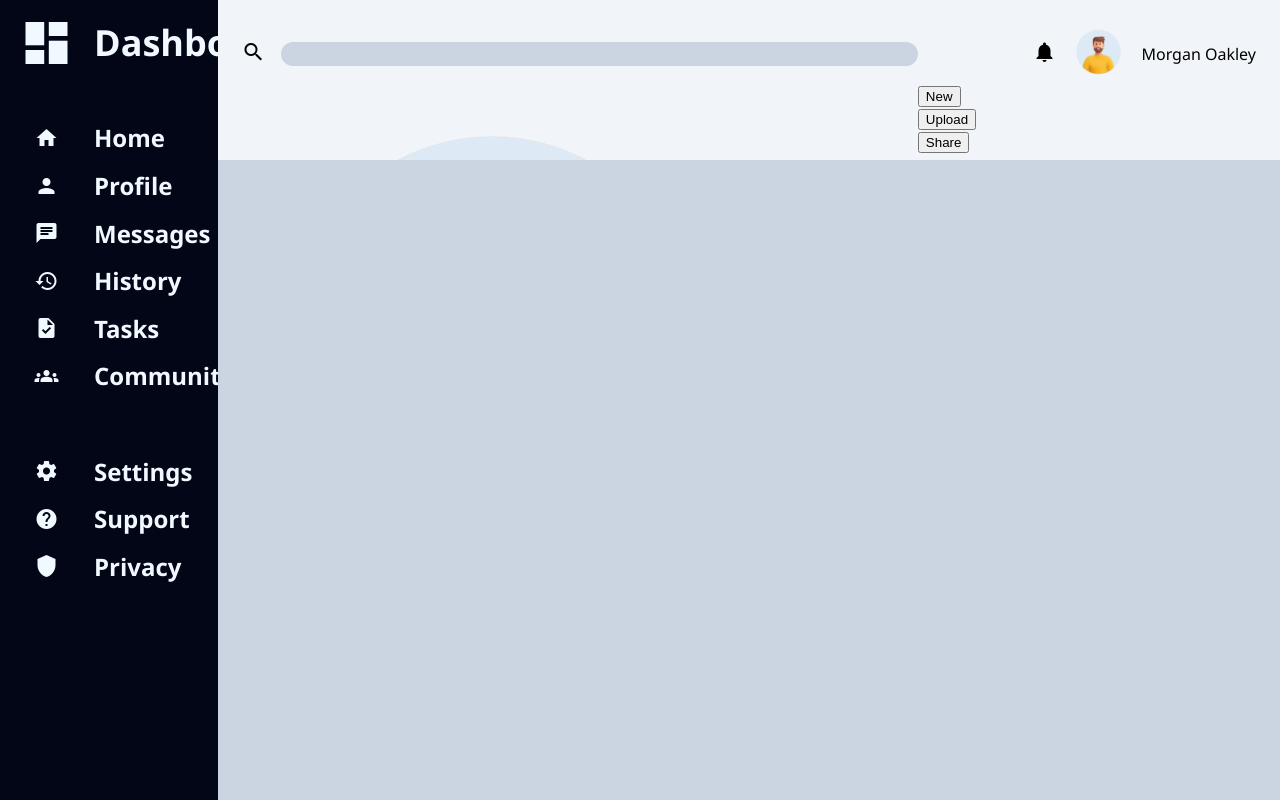
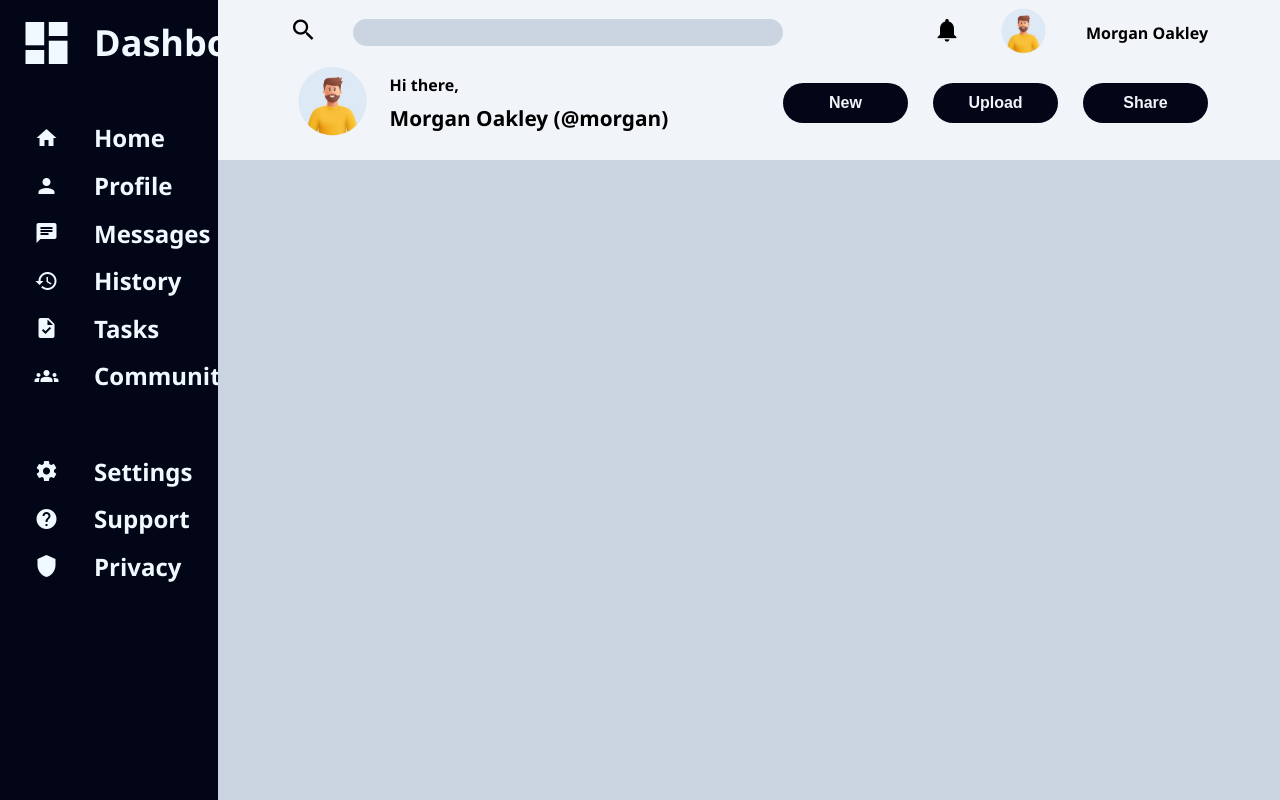
Before and after one commit to Greg057/dashboard, a plain HTML site: page index.html in a window 1280 px wide. Drawn offline with Linux system fonts and the light colour scheme.

Commit message:
Finish header part html css

```diff
--- a/index.html
+++ b/index.html
@@ -32,13 +32,13 @@
             <div class="profile-container">
                 <div><i class="material-icons" id="notifications">notifications</i></div>
                 <div><img src="./img/avatar.png"></div>
-                <div>Morgan Oakley</div>
+                <div id="text">Morgan Oakley</div>
             </div>
             <div class="welcome-container">
                 <div><img src="./img/avatar.png"></div>
                 <div class="welcome-text">
                     <div>Hi there,</div>
-                    <div>Morgan Oakley (@morgan)</div>
+                    <div id="big-text">Morgan Oakley (@morgan)</div>
                 </div>
             </div>
             <div class="buttons-container">
--- a/style.css
+++ b/style.css
@@ -48,23 +48,27 @@ body {
 .header {
     grid-area: 1 / 2 / 2 / 3;
     background-color: #f1f5f9;
-    padding: 24px;
+    padding: 10px 72px;
     display: grid;
     grid-template-columns: 2fr 1fr;
-    grid-template-rows: auto 1fr;
+    grid-template-rows: 45px 1fr;
 
+}
+
+.header i {
+    font-size: 28px;
 }
 
 .search-container {
     display: flex;
     align-items: center;
-    gap: 15px;
+    gap: 35px;
 }
 
 .search-container #searchbar {
     background-color: #cbd5e1;
-    border-radius: 12px;
-    height: 1.5rem;
+    border-radius: 14px;
+    height: 1.7rem;
     flex: 1;
 }
 
@@ -73,7 +77,7 @@ body {
     display: flex;
     align-items: center;
     justify-content: flex-end;
-    gap: 15px;
+    gap: 35px;
 }
 
 .profile-container img {
@@ -81,6 +85,51 @@ body {
     width: auto;
 }
 
+.profile-container #text {
+    font-weight: 700;
+}
+
+
+.welcome-container {
+    display: flex;
+    align-items: center;
+    gap: 15px;
+}
+
+.welcome-container .welcome-text {
+    display: flex;
+    flex-direction: column;
+    gap: 8px;
+    font-weight: 700;
+}
+
+.welcome-container #big-text {
+    font-size: 1.3rem;
+}
+
+.welcome-container img {
+    height: 85px;
+    width: auto;
+}
+
+.buttons-container {
+    display: flex;
+    align-items: center;
+    justify-content: flex-end;
+    gap: 25px;
+}
+
+.buttons-container button {
+    border-radius: 32px;
+    border: none;
+    background-color: #020617;
+    width: 125px;
+    height: 2.5rem;
+    padding: 8px 14px;
+    color: #f1f5f9;
+    font-weight: 700;
+    font-size: 1rem;
+}
 
 .main {
     grid-area: 2 / 2 / 3 / 3;
```
